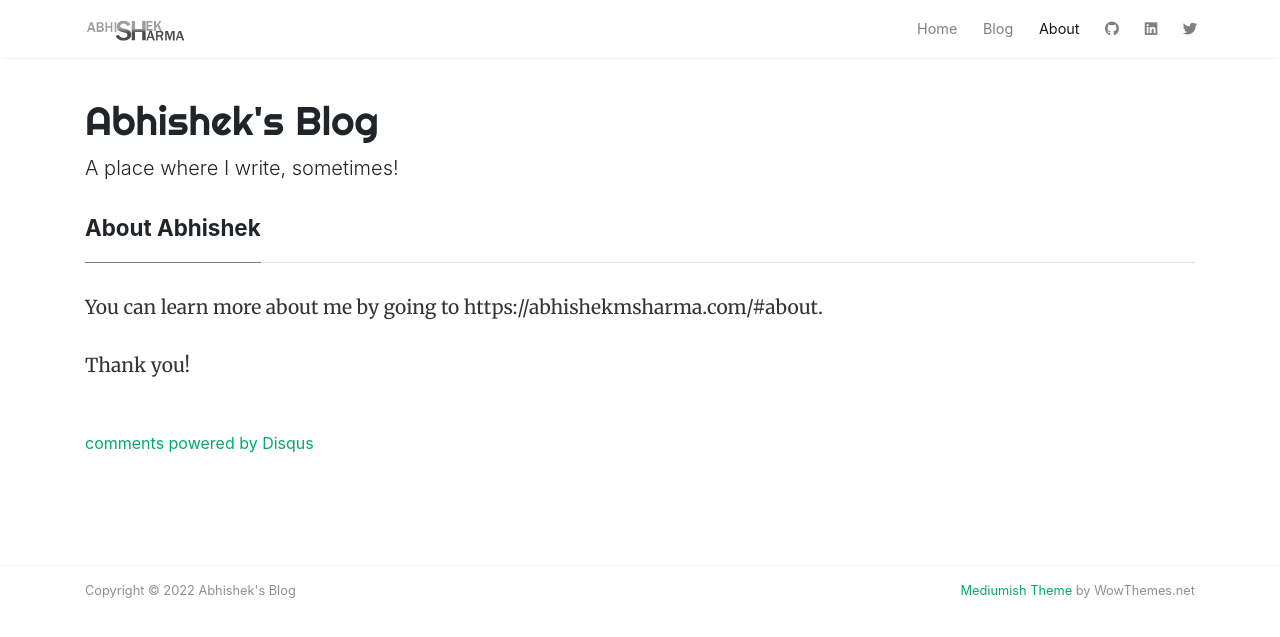
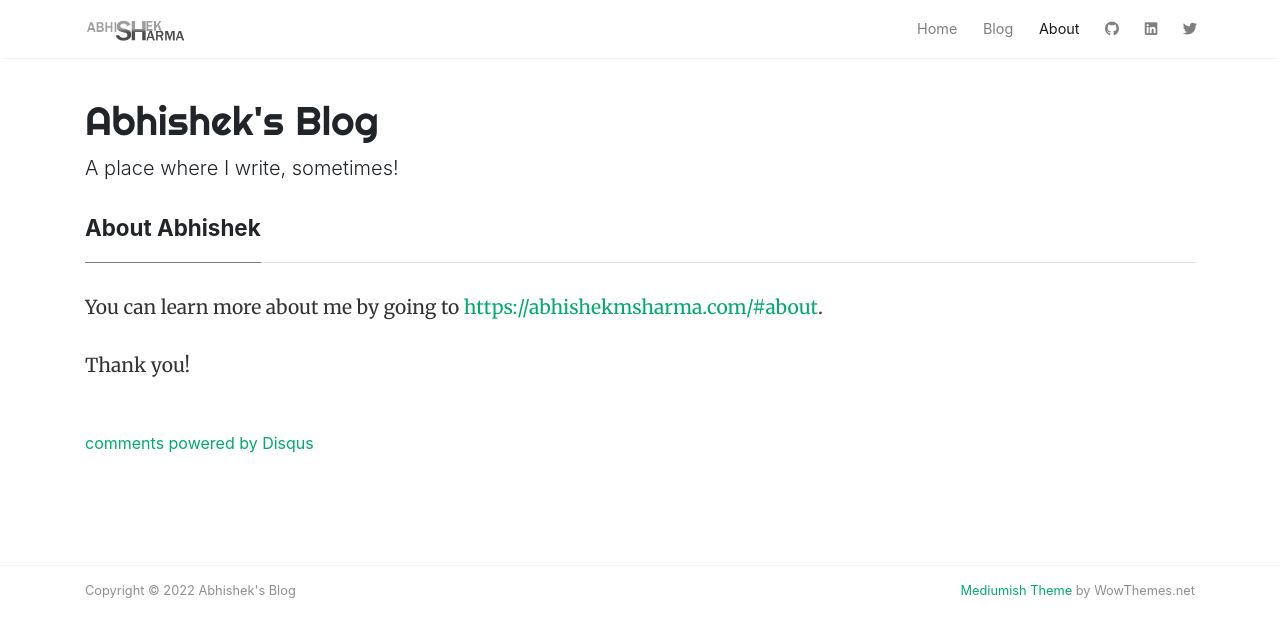
Before and after one commit to abhishekmsharma/blog, a Jekyll site: the page built from about.md, in a window 1280 px wide. Shown: the top 637 px of the page. Built offline with Jekyll 4.4.1, drawn with Linux system fonts in a browser that asks for light colours; nearby versions of some CDN libraries; comment, search, counter and statistics services are not loaded.

```diff
--- a/about.md
+++ b/about.md
@@ -4,6 +4,6 @@ title: About Abhishek
 comments: true
 ---
 
-You can learn more about me by going to https://abhishekmsharma.com/#about.
+You can learn more about me by going to <https://abhishekmsharma.com/#about>.
 
 Thank you!
```
